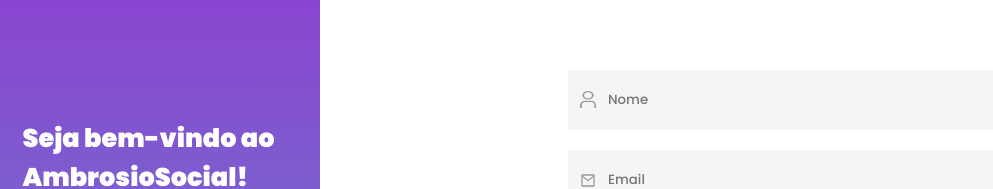
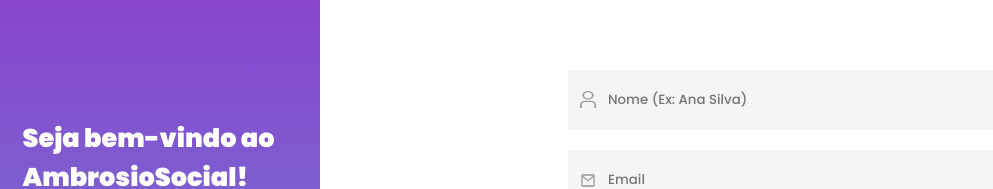
Before and after one commit to evellyn489/AmbrosioSocial, a React (Vite) app: page / in a window 1280 px wide. Shown: the part 217-406 px from the top of the page, without its empty margins (0-993 px from the left). Built offline with nearby package versions, Linux system fonts and the light colour scheme.

Commit message:
Ajuste no placeholder de nome

```diff
--- a/src/components/Menu/Menu.tsx
+++ b/src/components/Menu/Menu.tsx
@@ -12,8 +12,8 @@ import { ModalNotification } from "../ModalNotification";
 interface MenuProps {
     isHome: boolean;
     isPerfil: boolean;
-    openPublication: boolean;
-    setOpenPublication: (value: boolean) => void;
+    openPublication?: boolean;
+    setOpenPublication?: (value: boolean) => void;
 }
 
 export function Menu({ isHome, isPerfil, openPublication, setOpenPublication }: MenuProps) {
@@ -54,7 +54,9 @@ export function Menu({ isHome, isPerfil, openPublication, setOpenPublication }:
     }
 
     const handleClickPublication = () => {
-        setOpenPublication(!openPublication);
+        if (setOpenPublication){
+            setOpenPublication(!openPublication);
+        }
     }
 
     return (
--- a/src/pages/CadastroInicial/CadastroInicial.tsx
+++ b/src/pages/CadastroInicial/CadastroInicial.tsx
@@ -65,7 +65,7 @@ export function CadastroInicial() {
 
                 <form onSubmit={handleSubmit(cadastroInicial)}>
                     <div className={styles.inputs}>
-                        <Input type="text" placeholder="Nome" id="user" label="Adicionar nome" error="errorNome" register={register}/>
+                        <Input type="text" placeholder="Nome (Ex: Ana Silva)" id="user" label="Adicionar nome" error="errorNome" register={register}/>
                         {errors.user && <span id="errorNome">{errors.user.message}</span>}
 
                         <Input type="email" placeholder="Email" id="email2" label="Adicionar email" error="errorEmail" register={register}/>
```
